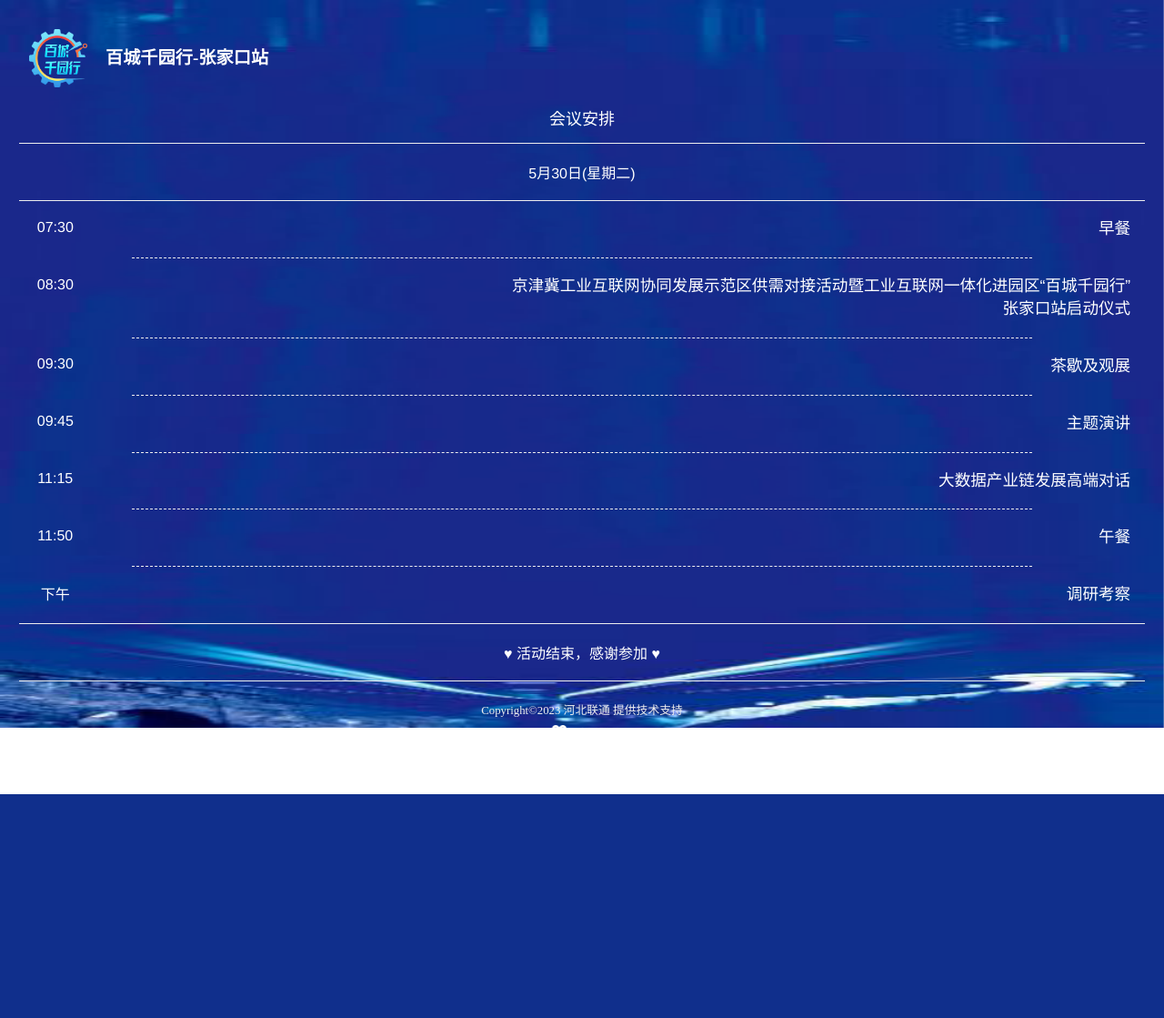
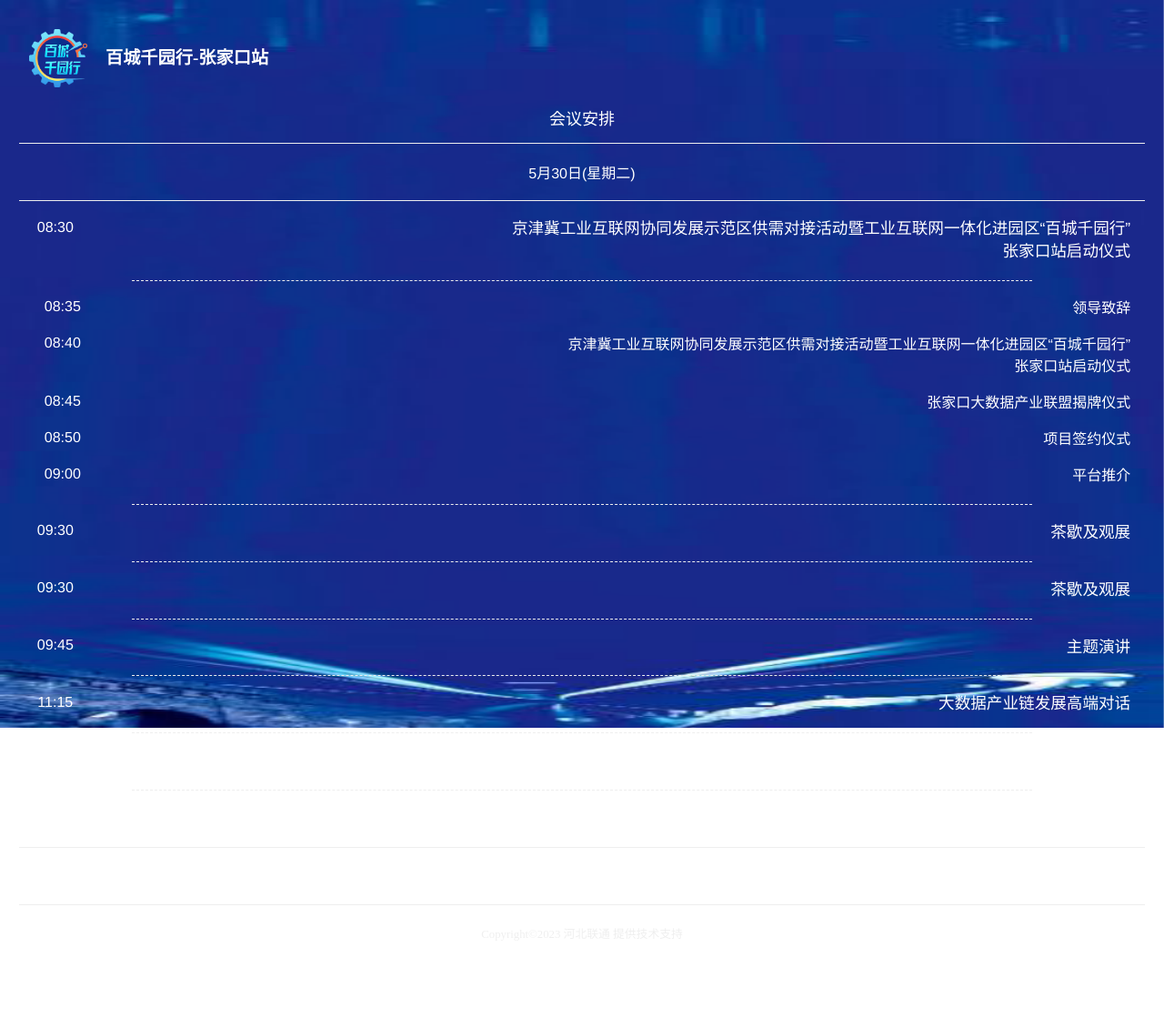
Before and after one commit to libin47/SigninBaiChengQianYuan, a Python web app: template app/templates/timeanpai.html in a window 1280 px wide. Shown: the whole page at 91% size. Before the commit the page ends 873 px from the top, so only its background shows below. Run offline with Jinja, Linux system fonts and the light colour scheme; the template is opened without the code that fills it, so the values that code supplies are empty.

Commit message:
修改日程展示效果v8

```diff
--- a/app/templates/dingcan.html
+++ b/app/templates/dingcan.html
@@ -7,7 +7,7 @@
     <meta name="viewport" content="width=device-width, initial-scale=1, maximum-scale=1, user-scalable=no">
     <meta name="renderer" content="webkit">
     <title>百城千园行活动订餐</title>
-    <link rel="stylesheet" type="text/css" href="/static/mymain.css?v=052905">
+    <link rel="stylesheet" type="text/css" href="/static/mymain.css?v=052906">
 
 </head>
 <body>
--- a/app/templates/dingcanpinzheng.html
+++ b/app/templates/dingcanpinzheng.html
@@ -7,7 +7,7 @@
     <meta name="viewport" content="width=device-width, initial-scale=1, maximum-scale=1, user-scalable=no">
     <meta name="renderer" content="webkit">
     <title>百城千园行活动订餐</title>
-    <link rel="stylesheet" type="text/css" href="/static/mymain.css?v=052905">
+    <link rel="stylesheet" type="text/css" href="/static/mymain.css?v=052906">
 
 </head>
 <body>
--- a/app/templates/index.html
+++ b/app/templates/index.html
@@ -8,7 +8,7 @@
     <meta name="renderer" content="webkit">
     <title>百城千园行</title>
     <!-- <link rel="stylesheet" type="text/css" href= "{{ url_for('static', filename = 'mymain.css') }}"> -->
-    <link rel="stylesheet" type="text/css" href="/static/mymain.css?v=052905">
+    <link rel="stylesheet" type="text/css" href="/static/mymain.css?v=052906">
 
 </head>
 <body>
--- a/app/templates/login.html
+++ b/app/templates/login.html
@@ -10,7 +10,7 @@
     <!-- <link rel="stylesheet" href="/static/bootstrap.min.css">
     <link rel="stylesheet" href="/static/blue.css">
     <link rel="stylesheet" href="/static/animate.min.css"> -->
-    <link rel="stylesheet" type="text/css" href="/static/mymain.css?v=052905">
+    <link rel="stylesheet" type="text/css" href="/static/mymain.css?v=052906">
 
 </head>
 <body>
--- a/app/templates/timeanpai.html
+++ b/app/templates/timeanpai.html
@@ -10,7 +10,7 @@
     <!-- <link rel="stylesheet" href="/static/bootstrap.min.css">
     <link rel="stylesheet" href="/static/blue.css">
     <link rel="stylesheet" href="/static/animate.min.css"> -->
-    <link rel="stylesheet" type="text/css" href="/static/mymain.css?v=052905">
+    <link rel="stylesheet" type="text/css" href="/static/mymain.css?v=052906">
 
 </head>
 <body>
@@ -45,12 +45,7 @@
 
 
 		<div class="time-day">5月30日(星期二)</div>
-		<div class="time-hour">
-			<div class="time-time">07:30</div>
-			<div class="time-thing">早餐</div>
-		</div>
-		<div class="time-address"></div>
-		<div class="time-space"><div class="time-space-sub"></div></div>
+
 
 		<div class="time-hour">
 			<div class="time-time">08:30</div>
@@ -60,7 +55,56 @@
 			<div class="time-time"></div>
 			<div class="time-thing">张家口站启动仪式</div>
 		</div>
+		<div class="time-address"></div>
+		<div class="time-space"><div class="time-space-sub"></div></div>
 
+
+		<div class="time-hour" style="padding-left: 2rem;">
+			<div class="time-time" style="font-size: 1rem;min-width: 2rem;width: 2rem;">08:35</div>
+			<div class="time-thing" style="font-size: 1rem;">领导致辞</div>
+		</div>
+		<!-- <div class="time-space"><div class="time-space-sub"></div></div> -->
+
+		<div class="time-hour" style="padding-left: 2rem;">
+			<div class="time-time" style="font-size: 1rem;min-width: 2rem;width: 2rem;">08:40</div>
+			<div class="time-thing" style="font-size: 1rem;">京津冀工业互联网协同发展示范区供需对接活动暨工业互联网一体化进园区“百城千园行”</div>
+		</div>
+		<div class="time-hour" style="padding-top: 0;padding-left: 2rem;">
+			<div class="time-time" style="font-size: 1rem;min-width: 2rem;width: 2rem;"></div>
+			<div class="time-thing" style="font-size: 1rem;">张家口站启动仪式</div>
+		</div>
+
+		<!-- <div class="time-address"></div> -->
+		<!-- <div class="time-space"><div class="time-space-sub"></div></div> -->
+
+		<div class="time-hour" style="padding-left: 2rem;">
+			<div class="time-time" style="font-size: 1rem;min-width: 2rem;width: 2rem;">08:45</div>
+			<div class="time-thing" style="font-size: 1rem;">张家口大数据产业联盟揭牌仪式</div>
+		</div>
+		<!-- <div class="time-address"></div> -->
+		<!-- <div class="time-space"><div class="time-space-sub"></div></div> -->
+
+		<div class="time-hour" style="padding-left: 2rem;">
+			<div class="time-time" style="font-size: 1rem;min-width: 2rem;width: 2rem;">08:50</div>
+			<div class="time-thing" style="font-size: 1rem;">项目签约仪式</div>
+		</div>
+		<!-- <div class="time-address"></div> -->
+		<!-- <div class="time-space"><div class="time-space-sub"></div></div> -->
+
+		<div class="time-hour" style="padding-left: 2rem;">
+			<div class="time-time" style="font-size: 1rem;min-width: 2rem;width: 2rem;">09:00</div>
+			<div class="time-thing" style="font-size: 1rem;">平台推介</div>
+		</div>
+
+
+		<div class="time-address"></div>
+		<div class="time-space"><div class="time-space-sub"></div></div>
+
+
+		<div class="time-hour">
+			<div class="time-time">09:30</div>
+			<div class="time-thing">茶歇及观展</div>
+		</div>
 		<div class="time-address"></div>
 		<div class="time-space"><div class="time-space-sub"></div></div>
 
--- a/app/templates/weather.html
+++ b/app/templates/weather.html
@@ -7,7 +7,7 @@
     <meta name="viewport" content="width=device-width, initial-scale=1, maximum-scale=1, user-scalable=no">
     <meta name="renderer" content="webkit">
     <title>百城千园行活动订餐</title>
-    <link rel="stylesheet" type="text/css" href="/static/mymain.css?v=052905">
+    <link rel="stylesheet" type="text/css" href="/static/mymain.css?v=052906">
 
 </head>
 <body>
```
